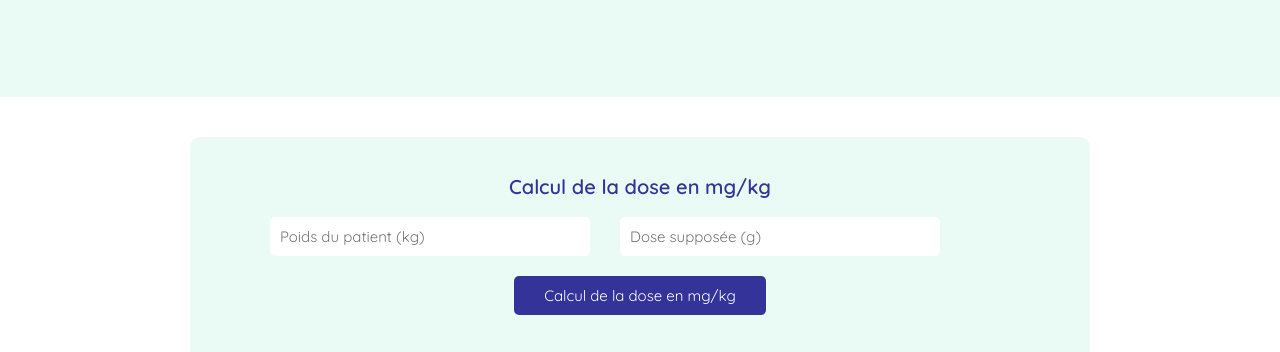
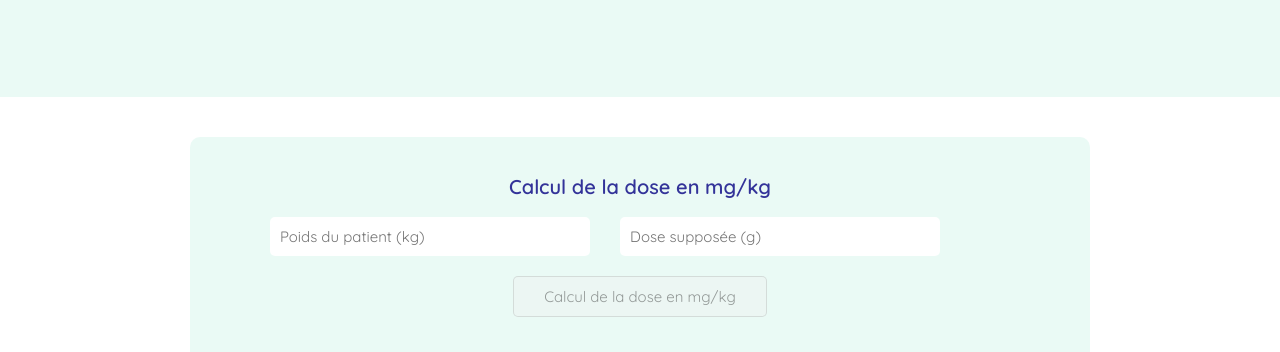
Before and after one commit to TheShinriel/graphProject, a website built with Vite: page index.html in a window 1280 px wide. Shown: the part 448-800 px from the top of the page. Built offline with nearby package versions, Linux system fonts and the light colour scheme; files whose address does not match are found by name.

Commit message:
:lipstick: add style button disabled

```diff
--- a/sass/components/calc-demi-vie.scss
+++ b/sass/components/calc-demi-vie.scss
@@ -58,4 +58,9 @@
       cursor: pointer;
     }
   }
+
+  .result_calc_half_life {
+    text-align: center;
+    line-height: 2rem;
+  }
 }
--- a/sass/components/calc-dose.scss
+++ b/sass/components/calc-dose.scss
@@ -82,6 +82,14 @@
     cursor: pointer;
   }
 
+  button:disabled,
+  button[disabled]{
+    background-color: rgba(239, 239, 239, 0.4);
+    color: rgba(16, 16, 16, 0.4);
+    border: rgba(118, 118, 118, 0.2) 1px solid;
+    cursor: default;
+  }
+
   .result_calc_dose_paracetamol {
     margin-top: 2rem;
     text-align: center;
```
